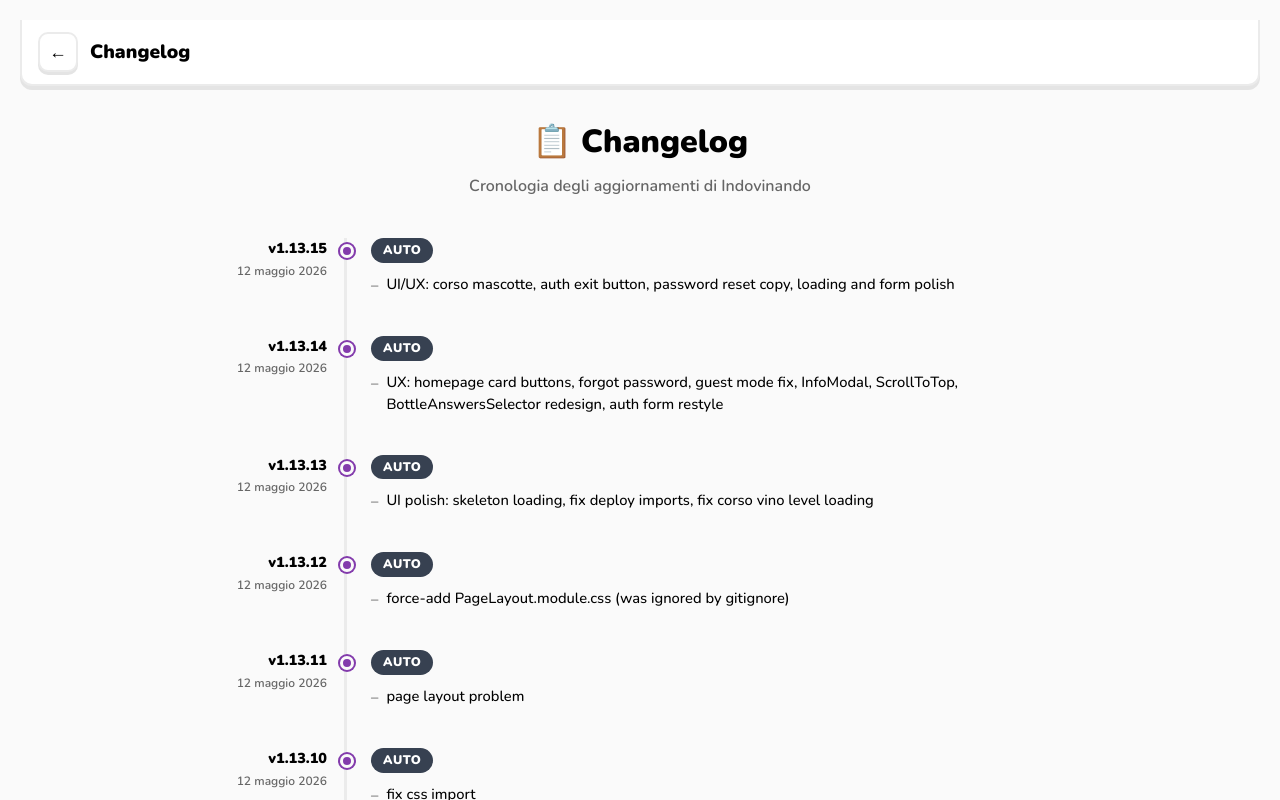
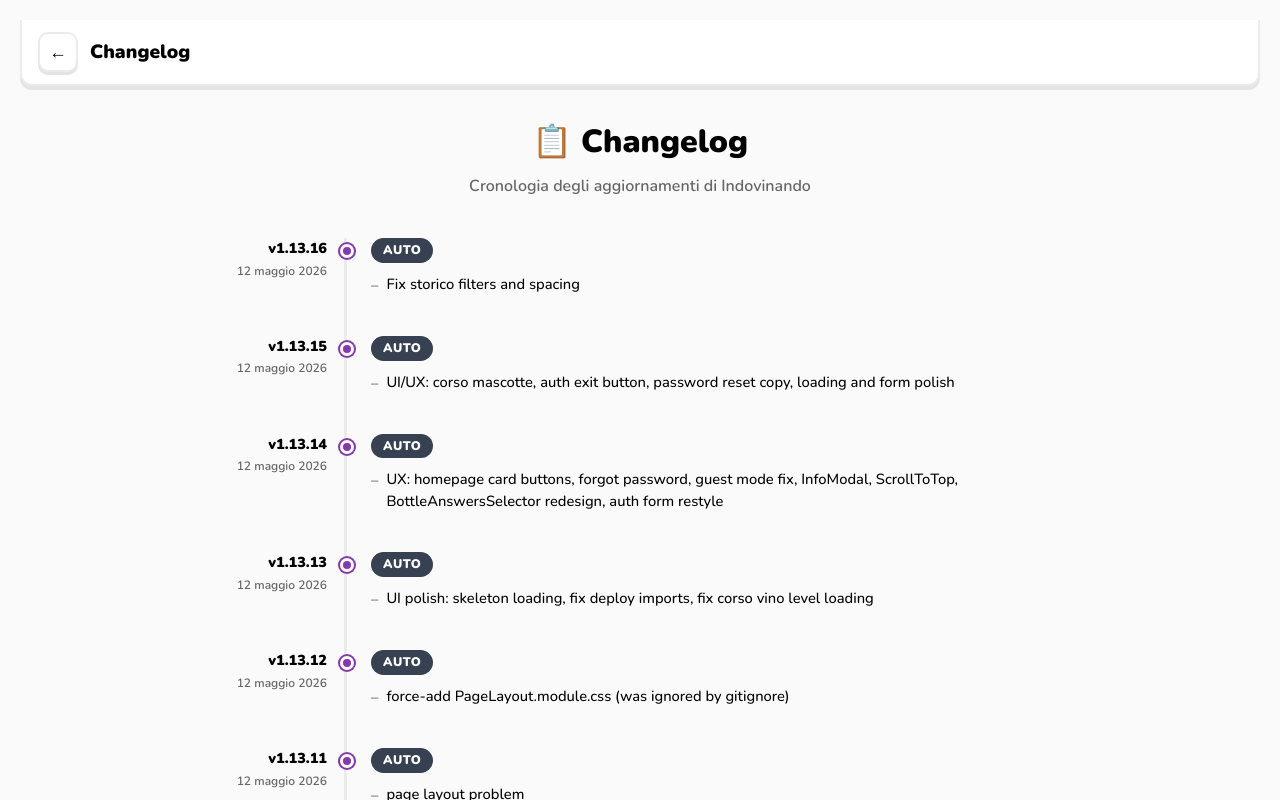
Before and after one commit to Phosl/indovinando, a Next.js app: page /changelog in a window 1280 px wide. Shown: the top 800 px of the page. Built offline with nearby package versions, Linux system fonts and the light colour scheme; no server answers.

Commit message:
chore: update changelog

```diff
--- a/src/app/changelog/page.js
+++ b/src/app/changelog/page.js
@@ -7,6 +7,15 @@
 }
 
 const CHANGELOG = [
+  {
+    version: '1.13.16',
+    date: '12 maggio 2026',
+    label: 'Auto',
+    changes: [
+      'Fix storico filters and spacing',
+    ],
+  },
+
   {
     version: '1.13.15',
     date: '12 maggio 2026',
```
